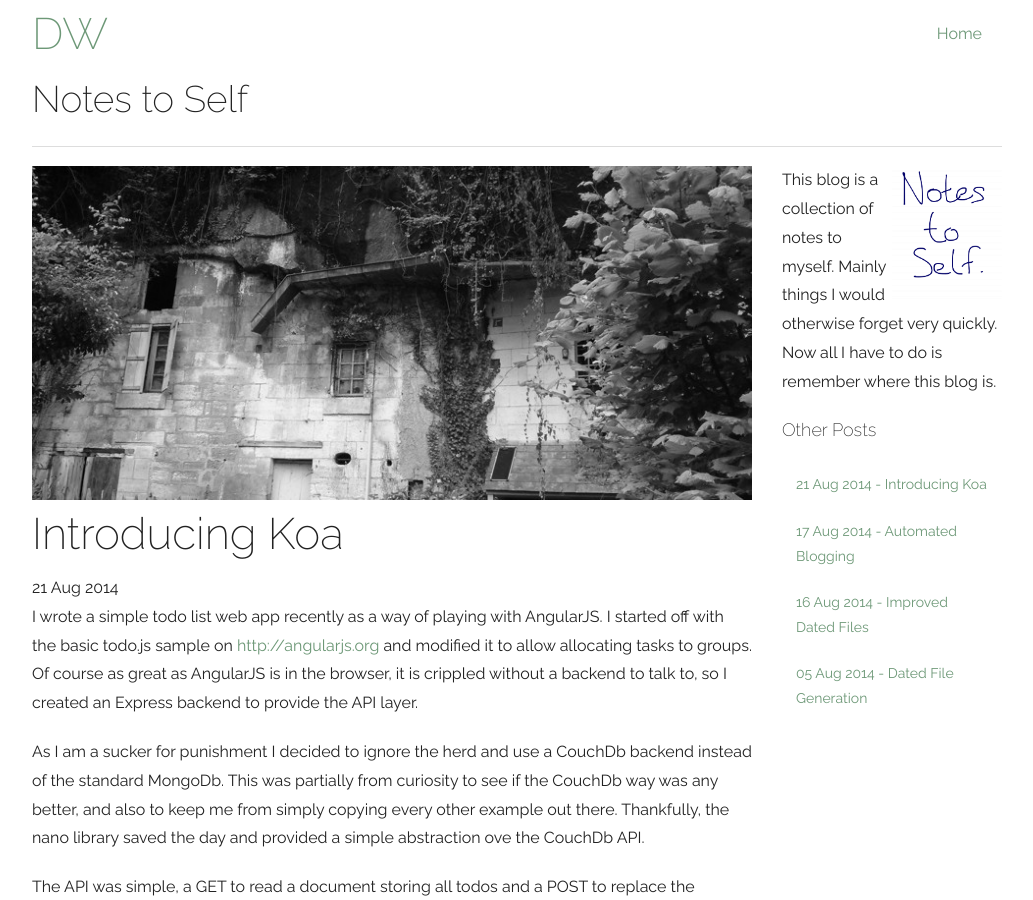
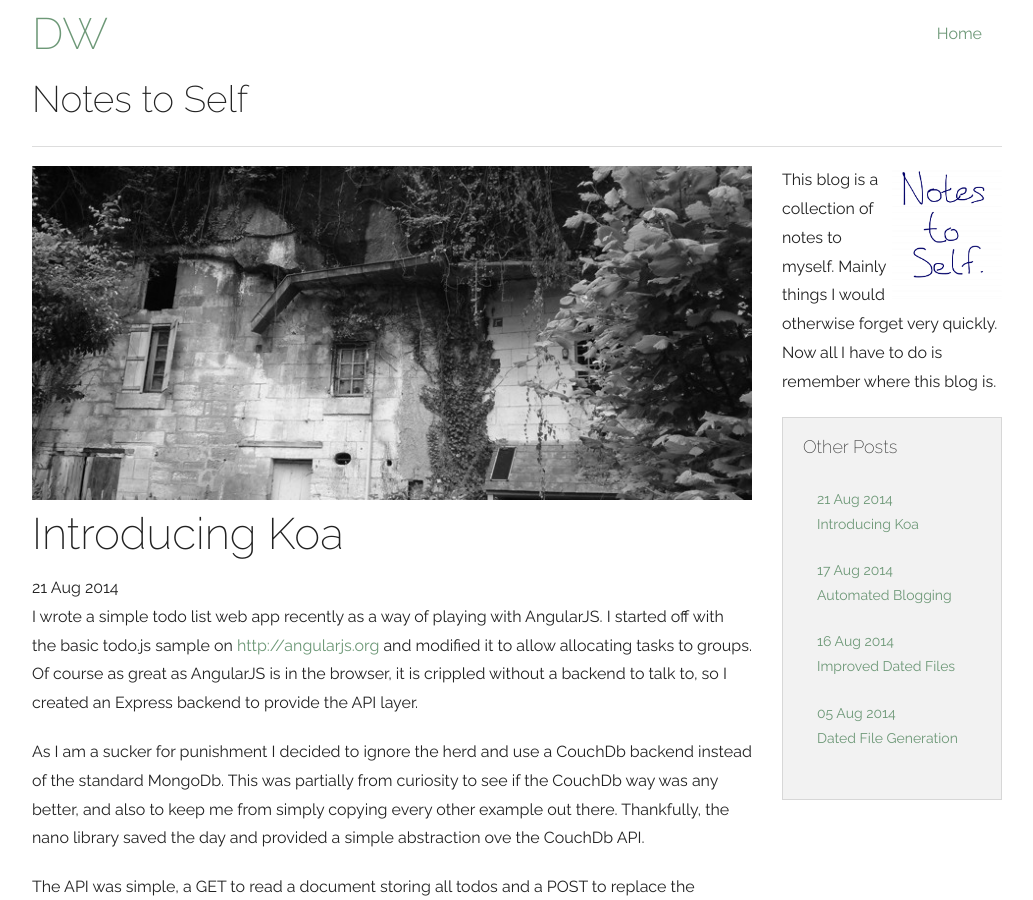
Before and after one commit to wsinned/wsinned.github.io, a Jekyll site: the page built from index.md, in a window 1280 px wide and 900 px high. Shown: the whole window, without its empty margins (123-1156 px from the left). Built offline with Jekyll 4.4.1, drawn with Linux system fonts in a browser that asks for light colours; nearby versions of some CDN libraries.

Commit message:
Centered other posts in panel.

```diff
--- a/_includes/posts.html
+++ b/_includes/posts.html
@@ -1,12 +1,14 @@
+<section class="panel center">
 	<h5>Other Posts</h5>
 	<ul class="side-nav">
 	{% for post in site.posts %}
 		<li>
 			<a href="{{ post.url }}">
 				{{ post.date | date_to_string }}
-			 -
+				<br>
 				{{ post.title }}
 			</a>
 		</li>
 	{% endfor %}
 	</ul>
+</section>
```
Lines whose indentation alone changed are shown as unchanged.
